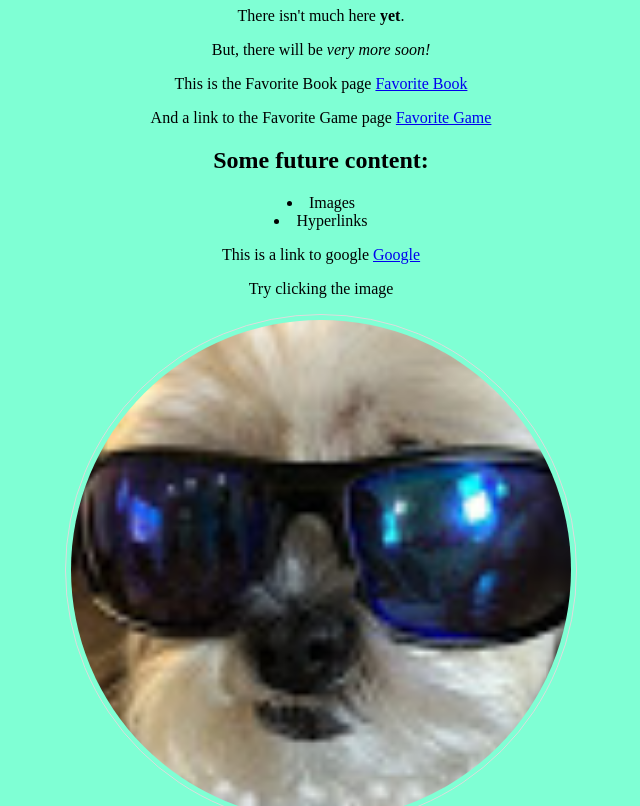
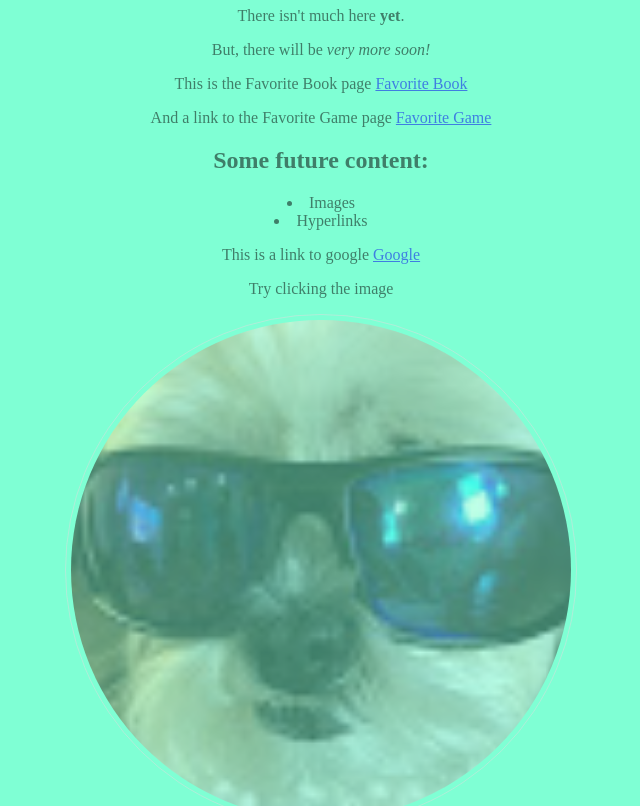
Before and after one commit to chrrod/-websiteforschool, a plain HTML site: page index.html in a window 1280 px wide. Shown: the part 73-879 px from the top of the page, without its empty margins (319-959 px from the left). Drawn offline with Linux system fonts and the light colour scheme.

Commit message:
added opacity

```diff
--- a/index.html
+++ b/index.html
@@ -8,6 +8,7 @@
             body{
                 background-color: aquamarine;
                 text-align: center;
+                opacity: 0.5;
             }
             img {
                 border: 1px solid #ddd;
```
Also changed, not shown: secondpage.html (+1 -0 lines), thirdpage.html (+1 -0 lines).
